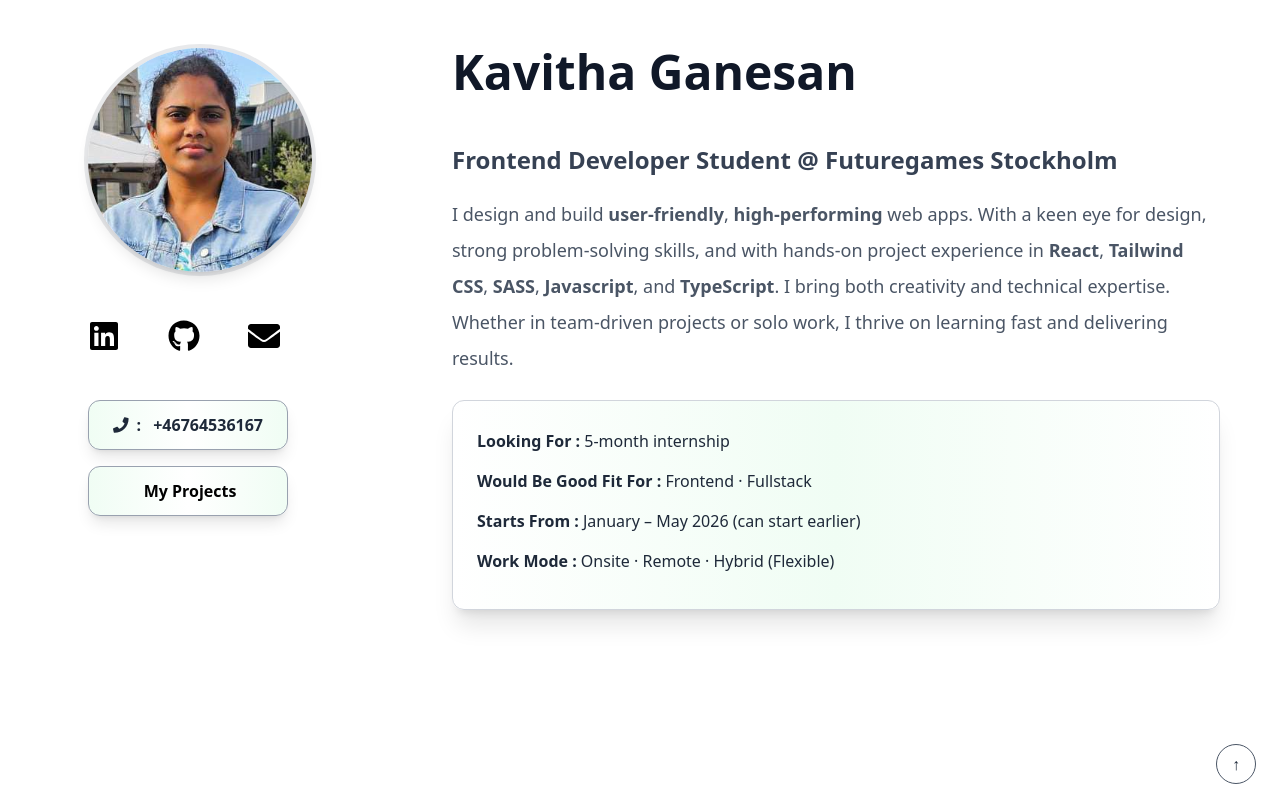
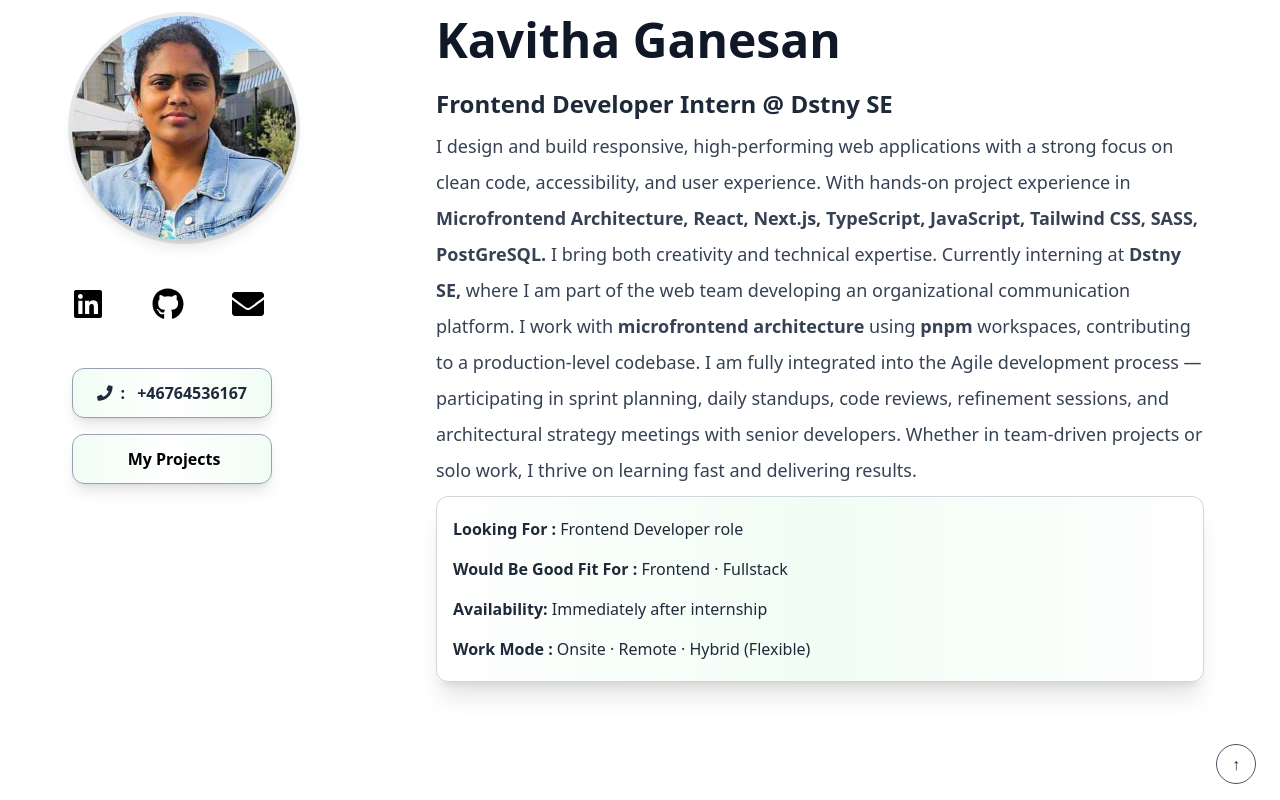
Before and after one commit to Kavitha0691/Kavi-Portfolio, a Next.js app: page / in a window 1280 px wide. Shown: the top 800 px of the page. Built offline with nearby package versions, Linux system fonts and the light colour scheme.

Commit message:
update profiles

```diff
--- a/src/Components/Header/index.tsx
+++ b/src/Components/Header/index.tsx
@@ -2,35 +2,34 @@ import MyDetails from "../Mydetails";
 
 export default function Header() {
   return (
-    <section className="grid md:grid-cols-[380px_1fr] min-h-screen bg-white px-6 pt-12 gap-12">
+    <section className="grid md:grid-cols-[380px_1fr] min-h-screen bg-white px-2 pt-4 gap-12">
       <MyDetails />
       <div className="max-w-3xl text-center md:text-left">
-        <h1 className="text-4xl md:text-5xl font-bold text-gray-900 dark:text-white mb-12 ">
+        <h1 className="text-4xl md:text-5xl font-bold text-gray-900 dark:text-white mb-6 ">
           Kavitha Ganesan
         </h1>
-        <h2 className="mt-3 text-2xl font-semibold text-gray-700 dark:text-gray-300">
-          Frontend Developer Student @ Futuregames Stockholm
+        <h2 className="mt-2 text-2xl font-semibold text-gray-800 dark:text-gray-300">
+          Frontend Developer Intern @ Dstny SE
         </h2>
 
-        <p className="mt-5 text-lg text-gray-600 dark:text-gray-300  leading-loose ">
-          I design and build <span className="font-semibold">user-friendly</span>,
-          <span className="font-semibold"> high-performing</span> web apps.
-          With a keen eye for design, strong problem-solving skills, and
-         with hands-on project experience in <strong>React</strong>, <strong>Tailwind CSS</strong>, <strong>SASS</strong>, <strong>Javascript</strong>,
-          and <strong>TypeScript</strong>. I bring both creativity and technical expertise.
-          Whether in team-driven projects or solo work, I thrive on learning fast and delivering results.
+        <p className="mt-2 text-lg text-gray-700 dark:text-gray-300  leading-loose ">
+         I design and build responsive, high-performing web applications with a strong focus on clean code, accessibility, and user experience. With hands-on project experience in <strong>Microfrontend Architecture, React, Next.js, TypeScript, JavaScript, Tailwind CSS, SASS, PostGreSQL. </strong> I bring both creativity and technical expertise.
+
+Currently interning at <strong> Dstny SE,</strong> where I am part of the web team developing an organizational communication platform. I work with<strong> microfrontend architecture</strong> using <strong>pnpm</strong> workspaces, contributing to a production-level codebase. I am fully integrated into the Agile development process — participating in sprint planning, daily standups, code reviews, refinement sessions, and architectural strategy meetings with senior developers.
+
+Whether in team-driven projects or solo work, I thrive on learning fast and delivering results.
         </p>
-        <div className="mt-6 p-6 bg-gradient-to-r from-white via-green-50 to-white rounded-xl  leading-loose shadow-xl border border-gray-300 text-left">
+        <div className="mt-2 p-4 bg-gradient-to-r from-white via-green-50 to-white rounded-xl  leading-loose shadow-xl border border-gray-300 text-left">
           <p className="text-gray-800 dark:text-gray-200 mb-2">
-            <span className="font-bold capitalize"> looking for : </span> 5-month internship
+            <span className="font-bold capitalize"> looking for : </span>  Frontend Developer role
           </p>
           <p className="text-gray-800 dark:text-gray-200 mb-2">
             <span className="font-bold capitalize">would be good fit for : </span> Frontend · Fullstack
           </p>
           <p className="text-gray-800 dark:text-gray-200 mb-2">
-            <span className="font-bold capitalize"> starts from : </span> January – May 2026 (can start earlier)
+            <span className="font-bold capitalize">Availability:  </span> Immediately after internship
           </p>
-          <p className="text-gray-800 dark:text-gray-200 mb-2">
+          <p className="text-gray-800 dark:text-gray-200 ">
             <span className="font-bold capitalize"> work mode : </span> Onsite · Remote · Hybrid (Flexible)
           </p>
         </div>
```
